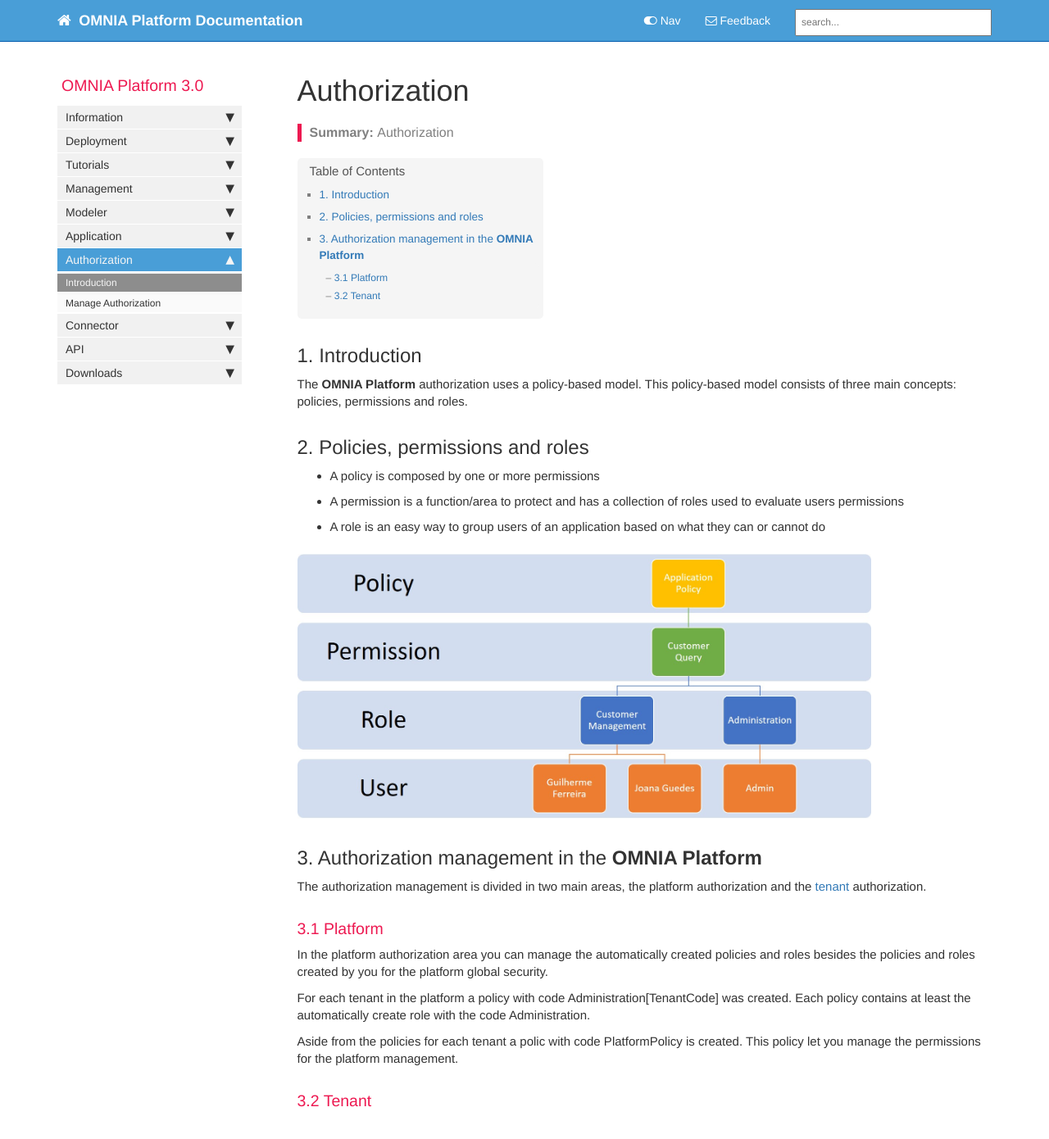
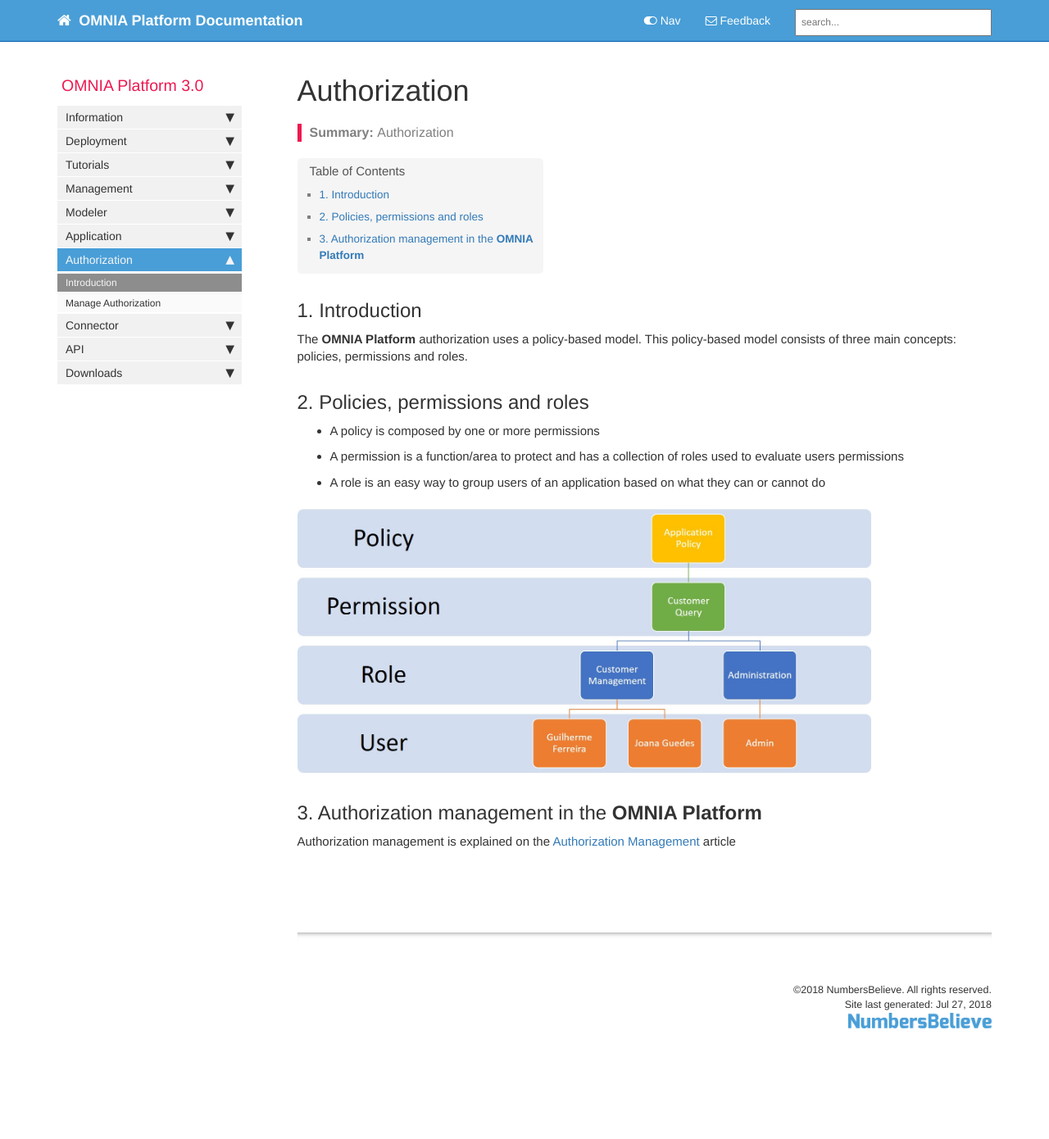
Before and after one commit to daniel8lopes/omnia3, a Jekyll site: the page built from docs/pages/omnia3/Authorization/omnia3_authorization.md, in a window 1280 px wide and 1400 px high. Shown: the top 1390 px of the window at 82% size. Built offline with Jekyll 4.4.1, drawn with Linux system fonts in a browser that asks for light colours; nearby versions of some CDN libraries; comment, search, counter and statistics services are not loaded.

Commit message:
Update omnia3_authorization.md

```diff
--- a/docs/pages/omnia3/Authorization/omnia3_authorization.md
+++ b/docs/pages/omnia3/Authorization/omnia3_authorization.md
@@ -22,14 +22,4 @@ The **OMNIA Platform** authorization uses a policy-based model. This policy-base
 
 ## 3. Authorization management in the **OMNIA Platform**
 
-The authorization management is divided in two main areas, the platform authorization and the [tenant](omnia3_management_introduction.html) authorization.
-
-### 3.1 Platform
-
-In the platform authorization area you can manage the automatically created policies and roles besides the policies and roles created by you for the platform global security.
-
-For each tenant in the platform a policy with code Administration[TenantCode] was created. Each policy contains at least the automatically create role with the code Administration.
-
-Aside from the policies for each tenant a polic with code PlatformPolicy is created. This policy let you manage the permissions for the platform management.
-
-### 3.2 Tenant
+Authorization management is explained on the [Authorization Management](omnia3_authorizationmanagement.html) article
```
